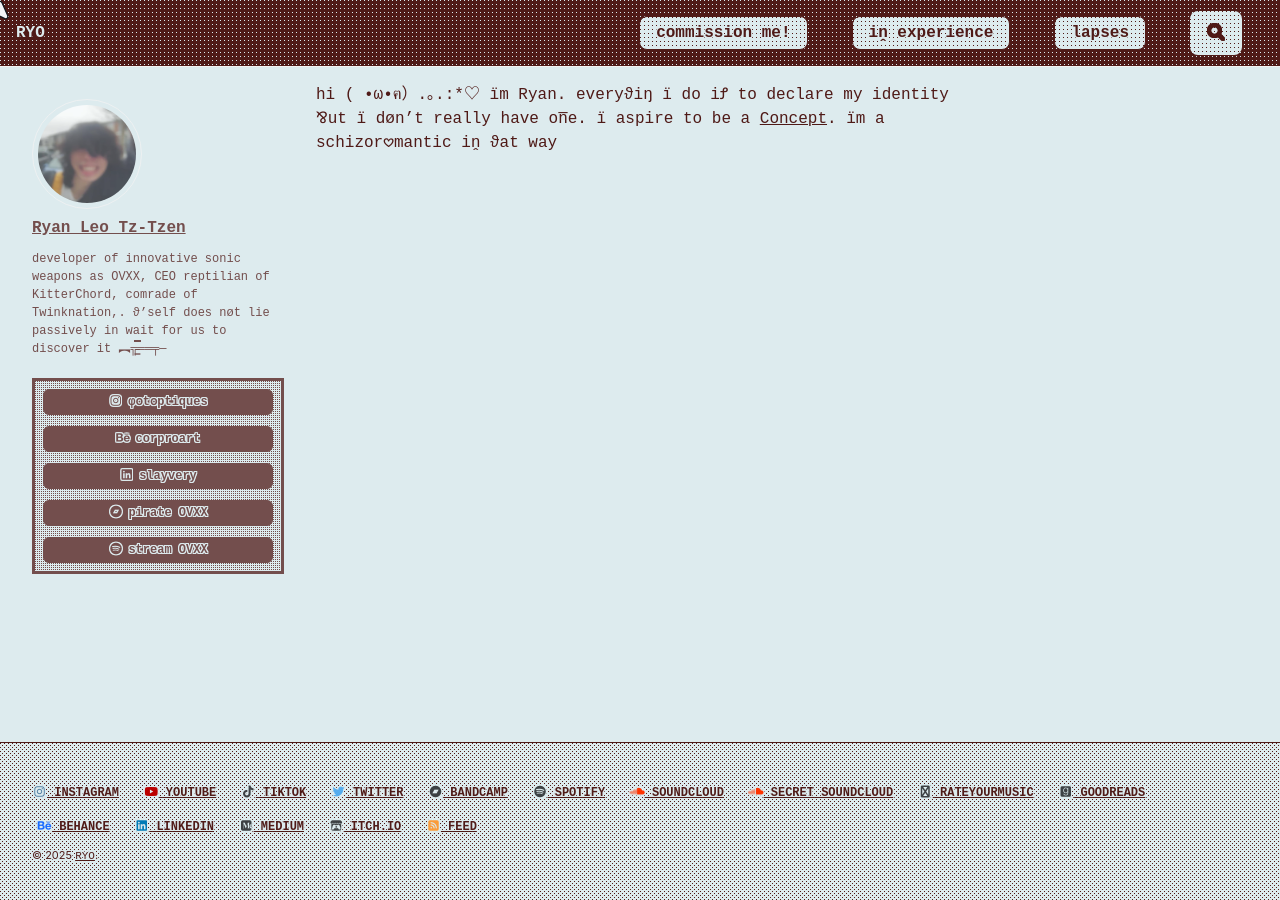
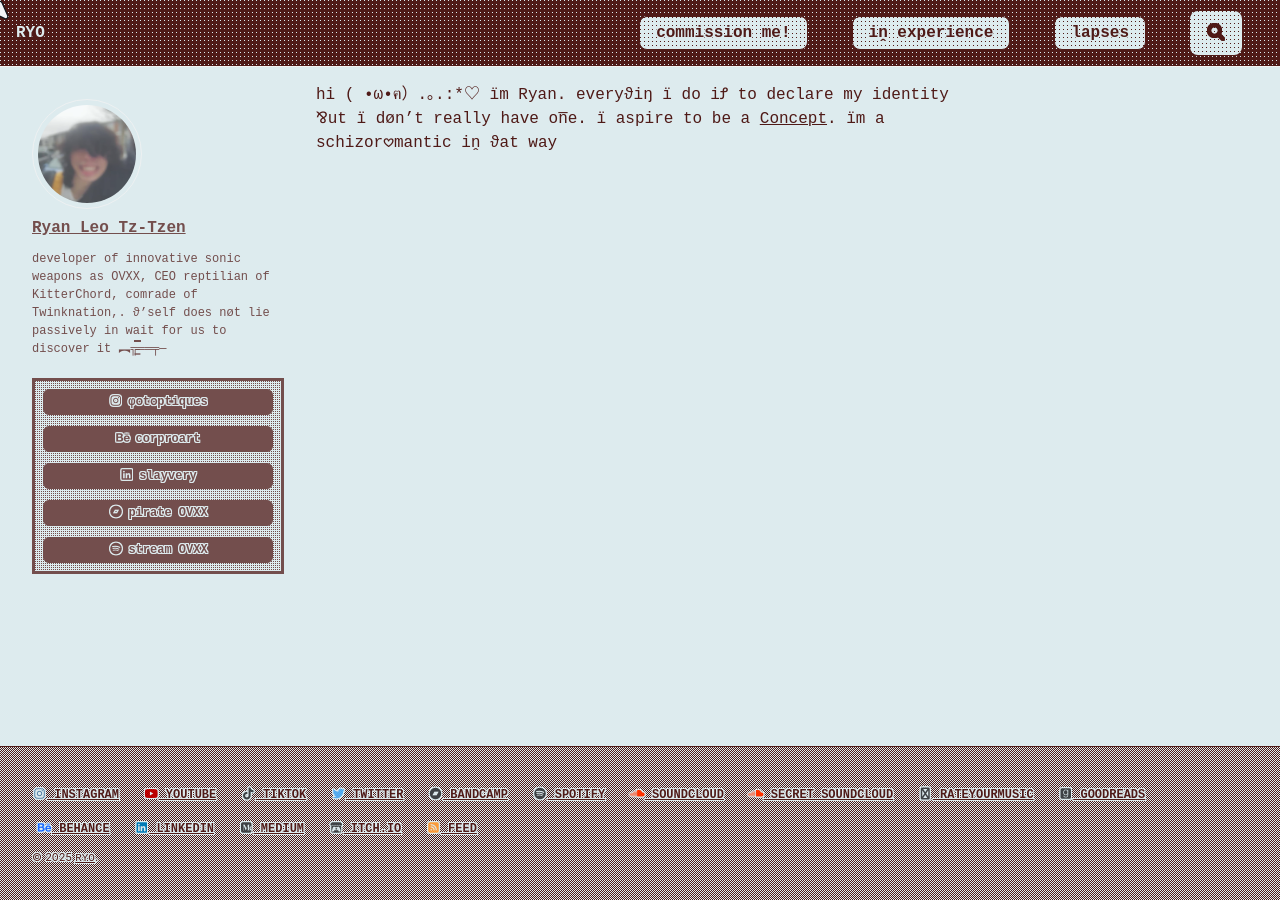
Before and after one commit to cryotato/cryotato.github.io, a Jekyll site: the page built from index.md, in a window 1280 px wide. Built offline with Jekyll 4.4.1, drawn with Linux system fonts in a browser that asks for light colours; cached includes are drawn as plain includes.

Commit message:
footer tweak

```diff
--- a/assets/css/main.scss
+++ b/assets/css/main.scss
@@ -442,9 +442,9 @@
    ========================================================================== */
 .page__footer {
   font-family: monospace; // <<< CHANGED font stack
-  background: var(--bg-2);
+  background: var(--bg-4);
   border-top: var(--border-standard); // Uses the new 1px border
-  padding: 0.25em 1em; // <<< REDUCED vertical padding (was 0.5em)
+  padding: 0.1em 1em; // <<< REDUCED vertical padding (was 0.5em)
   color: var(--dark) !important;
   text-shadow: var(--l-shadow) !important;
 }
```
